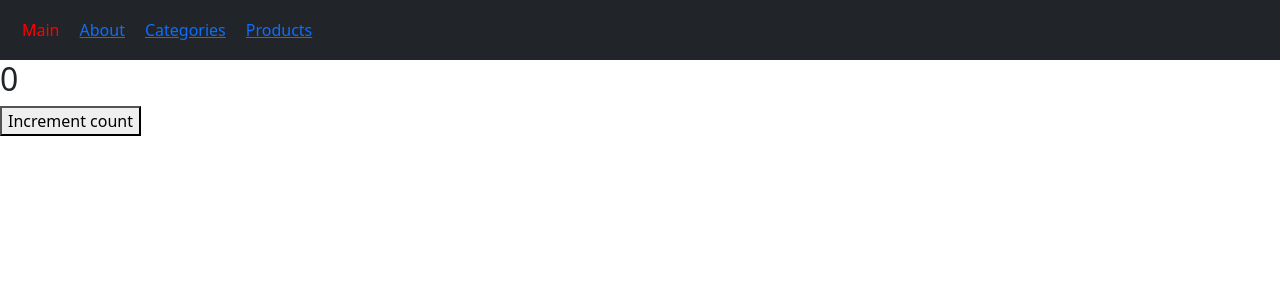
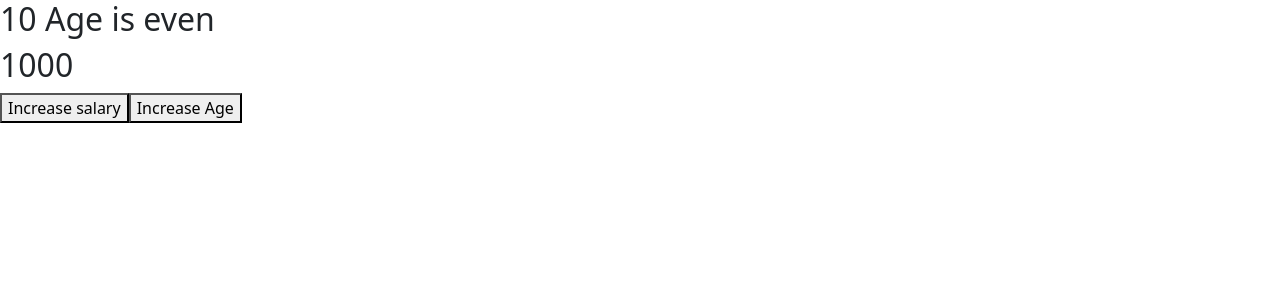
Before and after one commit to saiDev1999/vite-react-app-7r, a React (Vite) app: page / in a window 1280 px wide. Shown: the top 300 px of the page. Built offline with nearby package versions, Linux system fonts and the light colour scheme.

Commit message:
useMemo example

```diff
--- a/src/App.jsx
+++ b/src/App.jsx
@@ -23,6 +23,7 @@ import RecipeComponent from "./components/recipes/recipe"
 import UseEffectExample from "./components/hooks/useEffect/useEffectEx"
 // import UseEffectExample2 from "./components/hooks/useEffect/useEffectEx2"
 import UseEffectExample3 from "./components/hooks/useEffect/useEffectEx3"
+import UseMemo from "./components/hooks/useMemo/useMemo"
 
 // import "./App.css"
 
@@ -47,7 +48,8 @@ import UseEffectExample3 from "./components/hooks/useEffect/useEffectEx3"
 const App =()=>{
   return(
     <div>
-      <UseEffectExample3/>
+      <UseMemo/>
+      {/* <UseEffectExample3/> */}
 
       {/* <UseEffectExample2/> */}
       {/* <UseEffectExample/> */}
--- /dev/null
+++ b/src/components/hooks/useMemo/useMemo.jsx
@@ -0,0 +1,61 @@
+import { useMemo, useState } from "react"
+
+
+
+
+const UseMemo=()=>{
+
+    const[milkQuantity,setMilkQty]=useState(1)
+    const[riceQuantity,setRiceQty]=useState(1)
+
+
+
+    const milkPriceCalculation =useMemo(()=>{
+        console.log("milk price calculating......")
+        const priceOfMilk= 50
+        return milkQuantity*priceOfMilk
+    },[milkQuantity,])
+
+
+
+    const ricePriceCalculation =useMemo(()=>{
+        console.log("rice price calculating......")
+        const priceOfRice= 100
+        return riceQuantity*priceOfRice
+    },[riceQuantity])
+
+
+
+
+
+    const milkHandler=()=>{
+        setMilkQty(milkQuantity+1)
+    }
+
+    const riceHandler=()=>{
+        setRiceQty(riceQuantity+1)
+    }
+
+
+
+
+
+
+    return(
+        <>
+
+        <h4>Milk Quantity {milkQuantity}  - price  {milkPriceCalculation}</h4>
+        <h4>Rice Quantity {riceQuantity} - price {ricePriceCalculation} </h4>
+
+        <button onClick={milkHandler} >Change Milk Quantity</button>
+        <button onClick={riceHandler} >Change Rice Quantity</button>
+
+
+
+
+
+
+        </>
+    )
+}
+export default UseMemo
--- /dev/null
+++ b/src/components/hooks/useMemo/useMemoEx.jsx
@@ -0,0 +1,42 @@
+
+
+
+
+import React, { useMemo, useState } from 'react'
+
+function UseMemoEx2() {
+
+  const[age,setAge]=useState(10)
+  const[salary,setSalary]=useState(1000)
+
+  const setAgeHandler=()=>{
+    setAge(age+1)
+  }
+
+  const setSalaryHandler=()=>{
+    setSalary(salary+1000)
+  }
+
+  const ageEvenChecker = useMemo(()=>{
+    console.log("even checking....")
+    return age % 2 === 0 ? "Age is even" : "Age is odd"
+  },[age])
+
+
+
+  return (
+    <>
+
+
+    <h2>{age} {ageEvenChecker}</h2>
+    <h2>{salary}</h2>
+
+    <button onClick={setSalaryHandler} >Increase salary</button>
+    <button onClick={setAgeHandler} >Increase Age</button>
+
+    </>
+
+  )
+}
+
+export default UseMemoEx2
--- a/src/main.jsx
+++ b/src/main.jsx
@@ -5,12 +5,14 @@ import './index.css'
 import 'bootstrap/dist/css/bootstrap.min.css';
 import NavigationStack from './navigations/navigation-stack.jsx';
 import { BrowserRouter } from 'react-router-dom';
+import UseMemo from './components/hooks/useMemo/useMemo.jsx';
+import UseMemoEx2 from './components/hooks/useMemo/useMemoEx.jsx';
 
 ReactDOM.createRoot(document.getElementById('root')).render(
   <React.StrictMode>
          <BrowserRouter>
 
-<NavigationStack/>
+<UseMemoEx2/>
 </BrowserRouter>
   </React.StrictMode>,
 )
```
Also changed, not shown: 1 other file (tests, documents, lock files or other folders).
